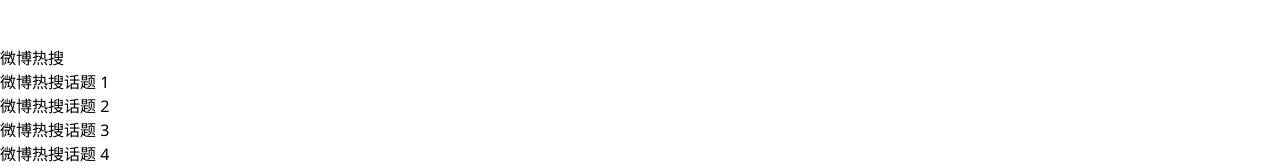
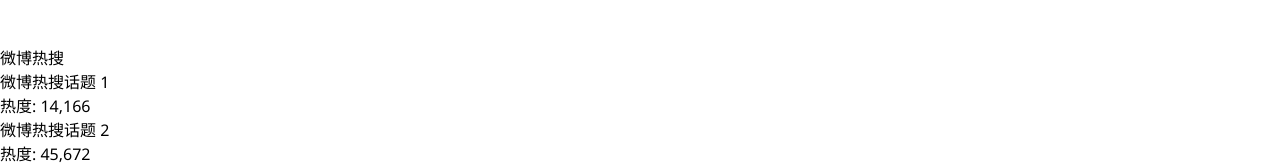
Before and after one commit to mi4646/dailyhot-topic, a React (Vite) app: page / in a window 1280 px wide. Shown: the part 2618-2786 px from the top of the page. Built offline with nearby package versions, Linux system fonts and the light colour scheme.

Commit message:
refactor:抽离mockSources到单独.jsx文件

```diff
--- a/src/App.css
+++ b/src/App.css
@@ -152,3 +152,31 @@
   opacity: 0.5;
   pointer-events: none;
 }
+
+/* App.css */
+.custom-scrollbar {
+  scrollbar-width: thin;
+  scrollbar-color: #888 transparent;
+}
+
+.custom-scrollbar::-webkit-scrollbar {
+  width: 6px;
+}
+
+.custom-scrollbar::-webkit-scrollbar-track {
+  background: transparent;
+}
+
+.custom-scrollbar::-webkit-scrollbar-thumb {
+  background: #888;
+  border-radius: 3px;
+  min-height: 20px;
+}
+
+.dark-mode .custom-scrollbar::-webkit-scrollbar-thumb {
+  background: #666;
+}
+
+.dark-mode .custom-scrollbar::-webkit-scrollbar-thumb:hover {
+  background: #999;
+}
--- a/src/App.jsx
+++ b/src/App.jsx
@@ -1,85 +1,6 @@
 import { useState, useEffect, useRef, useCallback } from "react";
 import "./App.css";
-
-// 中文模拟数据 - 具体平台来源
-const mockSources = [
-  {
-    id: 1,
-    name: "微博热搜",
-    color: "from-orange-500 to-red-600",
-    icon: (
-      <svg viewBox="0 0 24 24" className="w-6 h-6">
-        <path
-          fill="currentColor"
-          d="M22 4H2v16h20V4zM8.5 10.5c0 1.4-1.1 2.5-2.5 2.5S3.5 11.9 3.5 10.5 4.6 8 6 8s2.5 1.1 2.5 2.5zm11.5 0c0 1.4-1.1 2.5-2.5 2.5s-2.5-1.1-2.5-2.5 1.1-2.5 2.5-2.5 2.5 1.1 2.5 2.5z"
-        />
-      </svg>
-    ),
-    items: Array(15)
-      .fill()
-      .map((_, i) => ({
-        id: i + 1,
-        title: `微博热搜话题 ${i + 1}`,
-      })),
-  },
-  {
-    id: 2,
-    name: "知乎热榜",
-    color: "from-blue-500 to-cyan-400",
-    icon: (
-      <svg viewBox="0 0 24 24" className="w-6 h-6">
-        <path
-          fill="currentColor"
-          d="M12 2C6.48 2 2 6.48 2 12s4.48 10 10 10 10-4.48 10-10S17.52 2 12 2zm0 18c-4.41 0-8-3.59-8-8s3.59-8 8-8 8 3.59 8 8-3.59 8-8 8zm.5-13H11v6l5 3v-7z"
-        />
-      </svg>
-    ),
-    items: Array(15)
-      .fill()
-      .map((_, i) => ({
-        id: i + 1,
-        title: `知乎热榜话题 ${i + 1}`,
-      })),
-  },
-  {
-    id: 3,
-    name: "抖音热榜",
-    color: "from-red-500 to-pink-500",
-    icon: (
-      <svg viewBox="0 0 24 24" className="w-6 h-6">
-        <path
-          fill="currentColor"
-          d="M12 2C6.48 2 2 6.48 2 12s4.48 10 10 10 10-4.48 10-10S17.52 2 12 2zm0 18c-4.41 0-8-3.59-8-8s3.59-8 8-8 8 3.59 8 8-3.59 8-8 8zm-1-13h2v6h-2zm0 8h2v2h-2z"
-        />
-      </svg>
-    ),
-    items: Array(15)
-      .fill()
-      .map((_, i) => ({
-        id: i + 1,
-        title: `抖音热门视频 ${i + 1}`,
-      })),
-  },
-  {
-    id: 4,
-    name: "百度热搜",
-    color: "from-indigo-600 to-purple-500",
-    icon: (
-      <svg viewBox="0 0 24 24" className="w-6 h-6">
-        <path
-          fill="currentColor"
-          d="M15.5 14h-.79l-.28-.27C15.41 12.59 16 11.11 16 9.5 16 5.91 13.09 3 9.5 3S3 5.91 3 9.5 5.91 16 9.5 16c1.61 0 3.09-.59 4.23-1.57l.27.28v.79l5 4.99L20.49 19l-4.99 5-.37-.28h-.79l-.28-.27H14v-2h2.49L19 19l-2.51-2.5h-.79l-.28-.27V14zm-6 0C7.01 14 5 11.99 5 9.5S7.01 5 9.5 5 14 7.01 14 9.5 11.99 14 9.5 14z"
-        />
-      </svg>
-    ),
-    items: Array(15)
-      .fill()
-      .map((_, i) => ({
-        id: i + 1,
-        title: `百度热搜事件 ${i + 1}`,
-      })),
-  },
-];
+import { mockSources } from "./mockSources";
 
 function useDarkMode() {
   const prefersDarkMode = window.matchMedia(
@@ -99,17 +20,14 @@
 
 export default function App() {
   const [darkMode, setDarkMode] = useDarkMode(false);
-
   return (
     <div
-      className={`min-h-screen transition-colors duration-300
-       ${
-         darkMode
-           ? "dark-mode bg-gray-900 text-white"
-           : "bg-gray-50 text-gray-900"
-       }`}
+      className={`min-h-screen transition-colors duration-300 ${
+        darkMode
+          ? "dark-mode bg-gray-900 text-white"
+          : "bg-gray-50 text-gray-900"
+      }`}
     >
-      {/* 头部 */}
       <header className="bg-gradient-to-r from-indigo-600 to-purple-600 text-white shadow-lg">
         <div className="container mx-auto px-4 py-6 flex justify-between items-center">
           <div>
@@ -117,15 +35,13 @@
               <svg viewBox="0 0 24 24" className="w-8 h-8 mr-2">
                 <path
                   fill="currentColor"
-                  d="M12 2C6.48 2 2 6.48 2 12s4.48 10 10 10 10-4.48 10-10S17.52 2 12 2zm0 18c-4.41 0-8-3.59-8-8s3.59-8 8-8 8 3.59 8 8-3.59 8-8 8zm-1-13h2v6h-2zm0 8h2v2h-2z"
+                  d="M12 2C6.48 2 2 6.48 2 12s4.48 10 10 10 10-4.48 10-10S17.52 2 12 2zm0 18c-4.41 0-8-3.59-8-8s3.59-8 8-8 8 3.59 8 8-3.59 8-8 8z"
                 />
               </svg>
               今日热榜
             </h1>
             <p className="mt-2 text-indigo-100">查看来自各大平台的热门资讯</p>
           </div>
-
-          {/* 主题切换按钮 */}
           <button
             onClick={() => setDarkMode(!darkMode)}
             className="p-2 rounded-full hover:bg-white/10 transition-colors"
@@ -135,7 +51,7 @@
               <svg viewBox="0 0 24 24" className="w-6 h-6">
                 <path
                   fill="currentColor"
-                  d="M12 7c-2.76 0-5 2.24-5 5s2.24 5 5 5 5-2.24 5-5-2.24-5-5-5zm0 8c-1.65 0-3-1.35-3-3s1.35-3 3-3 3 1.35 3 3-1.35 3-3 3zm9-3h2c0 1.65-1.35 3-3 3v-2c.55 0 1-.45 1-1h1zm-1-4h2c0-1.65-1.35-3-3-3v2c.55 0 1 .45 1 1h1zm-7 4h2c0 1.65-1.35 3-3 3v-2c.55 0 1-.45 1-1h1zm-7-4h2c0-1.65-1.35-3-3-3v2c.55 0 1 .45 1 1h1zM12 5c1.65 0 3 1.35 3 3h-2c0-.55-.45-1-1-1s-1 .45-1 1H9c0-1.65 1.35-3 3-3zm0 14c-1.65 0-3-1.35-3-3h2c0 .55 .45 1 1 1s1-.45 1-1h2c0 1.65-1.35 3-3 3zm-7-4c0 1.65 1.35 3 3 3v-2c-.55 0-1-.45-1-1h-2zm10-8c0-1.65-1.35-3-3-3v2c.55 0 1 .45 1 1h2z"
+                  d="M12 7c-2.76 0-5 2.24-5 5s2.24 5 5 5 5-2.24 5-5-2.24-5-5-5zm0 8c-1.65 0-3-1.35-3-3s1.35-3 3-3 3 1.35 3 3-1.35 3-3 3zm9-3h2c0 1.65-1.35 3-3 3v-2c.55 0 1-.45 1-1h1zm-1-4h2c0-1.65-1.35-3-3-3v2c.55 0 1 .45 1 1h1zM9 12H7c0 1.65 1.35 3 3 3v-2c-.55 0-1-.45-1-1H9zm2-4H9c0-1.65-1.35-3-3-3v2c.55 0 1 .45 1 1H11zm-2 8c0 1.65 1.35 3 3 3v-2c-.55 0-1-.45-1-1H9zm-4-4c0-1.65-1.35-3-3-3v2c.55 0 1 .45 1 1H7zm7 4c0 1.65 1.35 3 3 3v-2c-.55 0-1-.45-1-1h2zm0-8c0-1.65-1.35-3-3-3v2c.55 0 1 .45 1 1H12z"
                 />
               </svg>
             ) : (
@@ -149,8 +65,6 @@
           </button>
         </div>
       </header>
-
-      {/* 主体内容 */}
 
       <main className="container mx-auto px-4 py-8">
         <div className="grid grid-cols-1 sm:grid-cols-2 md:grid-cols-3 lg:grid-cols-4 gap-6">
@@ -172,7 +86,6 @@
 
   const loadMore = () => {
     if (loading || visibleItems >= 10) return;
-
     setLoading(true);
     setTimeout(() => {
       setVisibleItems((prev) => Math.min(prev + 3, 10));
@@ -197,7 +110,6 @@
   useEffect(() => {
     const handleScroll = () => {
       if (!containerRef.current) return;
-
       const { scrollTop, scrollHeight, clientHeight } = containerRef.current;
       if (scrollHeight - scrollTop - clientHeight < 10) {
         loadMore();
@@ -240,12 +152,14 @@
             <HotTopicItem key={item.id} item={item} darkMode={darkMode} />
           ))}
 
+          {/* 加载动画 */}
           {loading && (
             <div className="flex justify-center py-4">
               <div className="animate-spin rounded-full h-6 w-6 border-t-2 border-b-2 border-gray-300"></div>
             </div>
           )}
 
+          {/* 已加载全部 */}
           {visibleItems >= 10 && (
             <div className="text-center text-gray-500 py-2 text-sm">
               已加载全部内容
@@ -299,8 +213,9 @@
     <div
       className={`group p-3 rounded-lg hover:${
         darkMode ? "bg-gray-700" : "bg-gray-50"
-      } transition-colors duration-200 min-h-[72px]`}
+      } transition-colors duration-200 min-h-[72px] flex justify-between items-center`}
     >
+      {/* 标题 */}
       <h3
         className={`font-semibold line-clamp-2 group-hover:text-indigo-600 transition-colors duration-200 ${
           darkMode ? "text-gray-200" : "text-gray-800"
@@ -308,6 +223,15 @@
       >
         {item.title}
       </h3>
+
+      {/* 热度值 */}
+      <span
+        className={`text-xs font-medium px-2 py-1 rounded-full ${
+          darkMode ? "bg-gray-700/50" : "bg-gray-200"
+        }`}
+      >
+        热度: {item.heat.toLocaleString()}
+      </span>
     </div>
   );
 }
--- /dev/null
+++ b/src/mockSources.jsx
@@ -0,0 +1,82 @@
+export const mockSources = [
+  {
+    id: 1,
+    name: "微博热搜",
+    color: "from-orange-500 to-red-600",
+    icon: (
+      <svg viewBox="0 0 24 24" className="w-6 h-6">
+        <path
+          fill="currentColor"
+          d="M22 4H2v16h20V4zM8.5 10.5c0 1.4-1.1 2.5-2.5 2.5S3.5 11.9 3.5 10.5 4.6 8 6 8s2.5 1.1 2.5 2.5zm11.5 0c0 1.4-1.1 2.5-2.5 2.5s-2.5-1.1-2.5-2.5 1.1-2.5 2.5-2.5 2.5 1.1 2.5 2.5z"
+        />
+      </svg>
+    ),
+    items: Array(15)
+      .fill()
+      .map((_, i) => ({
+        id: i + 1,
+        title: `微博热搜话题 ${i + 1}`,
+        heat: Math.floor(Math.random() * 100000) + 1000, // 热度值范围：1000~101000
+      })),
+  },
+  {
+    id: 2,
+    name: "知乎热榜",
+    color: "from-blue-500 to-cyan-400",
+    icon: (
+      <svg viewBox="0 0 24 24" className="w-6 h-6">
+        <path
+          fill="currentColor"
+          d="M12 2C6.48 2 2 6.48 2 12s4.48 10 10 10 10-4.48 10-10S17.52 2 12 2zm0 18c-4.41 0-8-3.59-8-8s3.59-8 8-8 8 3.59 8 8-3.59 8-8 8zm.5-13H11v6l5 3v-7z"
+        />
+      </svg>
+    ),
+    items: Array(15)
+      .fill()
+      .map((_, i) => ({
+        id: i + 1,
+        title: `知乎热榜话题 ${i + 1}`,
+        heat: Math.floor(Math.random() * 100000) + 1000,
+      })),
+  },
+  {
+    id: 3,
+    name: "抖音热榜",
+    color: "from-red-500 to-pink-500",
+    icon: (
+      <svg viewBox="0 0 24 24" className="w-6 h-6">
+        <path
+          fill="currentColor"
+          d="M12 2C6.48 2 2 6.48 2 12s4.48 10 10 10 10-4.48 10-10S17.52 2 12 2zm0 18c-4.41 0-8-3.59-8-8s3.59-8 8-8 8 3.59 8 8-3.59 8-8 8zm-1-13h2v6h-2zm0 8h2v2h-2z"
+        />
+      </svg>
+    ),
+    items: Array(15)
+      .fill()
+      .map((_, i) => ({
+        id: i + 1,
+        title: `抖音热门视频 ${i + 1}`,
+        heat: Math.floor(Math.random() * 100000) + 1000,
+      })),
+  },
+  {
+    id: 4,
+    name: "百度热搜",
+    color: "from-indigo-600 to-purple-500",
+    icon: (
+      <svg viewBox="0 0 24 24" className="w-6 h-6">
+        <path
+          fill="currentColor"
+          d="M15.5 14h-.79l-.28-.27C15.41 12.59 16 11.11 16 9.5 16 5.91 13.09 3 9.5 3S3 5.91 3 9.5 5.91 16 9.5 16c1.61 0 3.09-.59 4.23-1.57l.27.28v.79l5 4.99L20.49 19l-4.99 5-.37-.28h-.79l-.28-.27H14v-2h2.49L19 19l-2.51-2.5h-.79l-.28-.27V14zm-6 0C7.01 14 5 11.99 5 9.5S7.01 5 9.5 5 14 7.01 14 9.5 11.99 14 9.5 14z"
+        />
+      </svg>
+    ),
+    items: Array(15)
+      .fill()
+      .map((_, i) => ({
+        id: i + 1,
+        title: `百度热搜事件 ${i + 1}`,
+        heat: Math.floor(Math.random() * 100000) + 1000,
+      })),
+  },
+];
```
